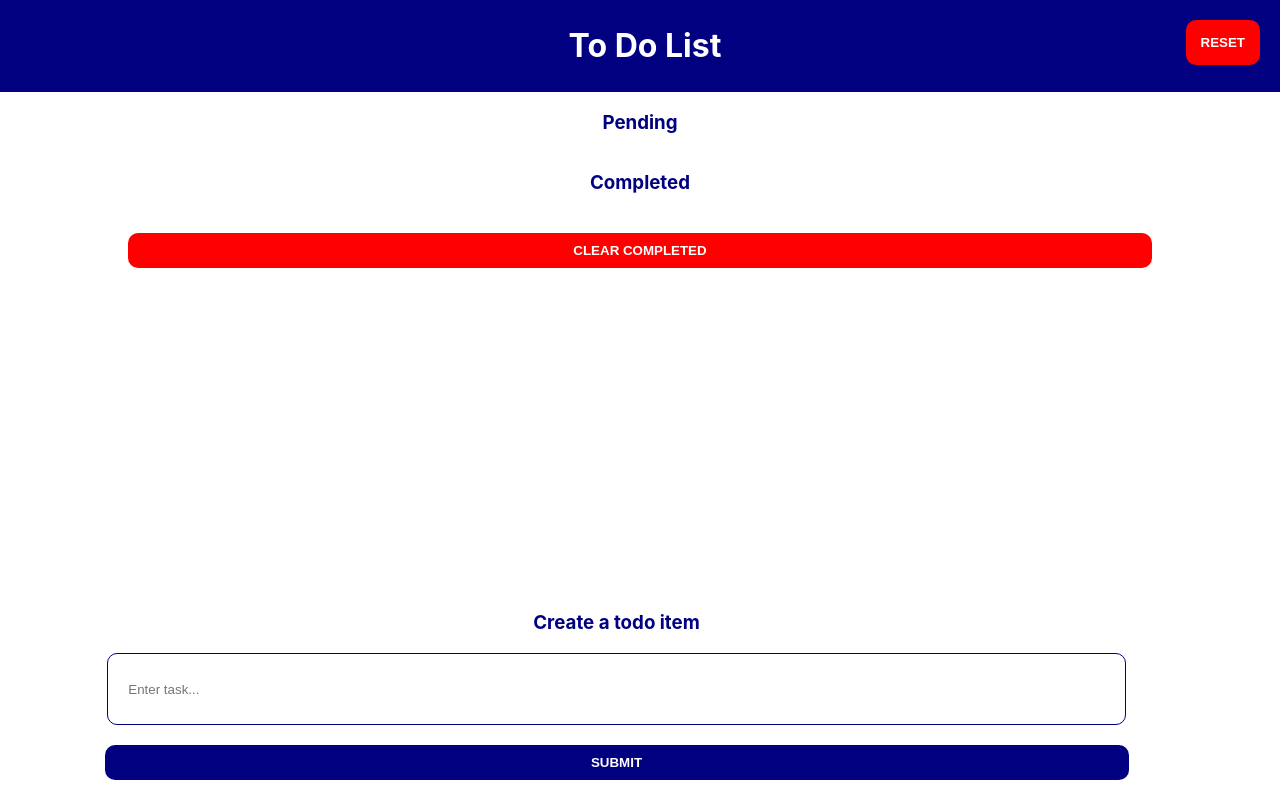
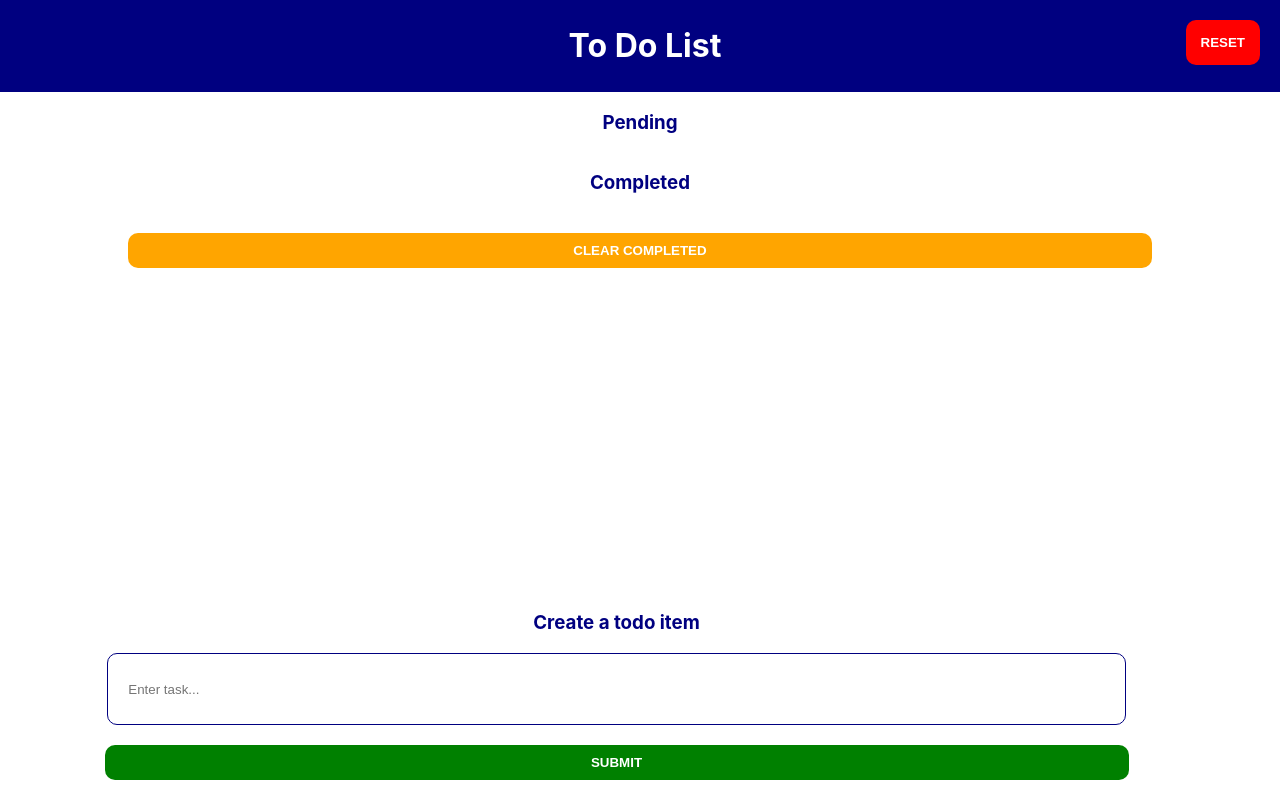
Before and after one commit to collinskoech11/TodoList, a React (Create React App) app: page / in a window 1280 px wide. Built offline with nearby package versions, Linux system fonts and the light colour scheme.

Commit message:
styling update

```diff
--- a/src/App.css
+++ b/src/App.css
@@ -65,7 +65,7 @@
 .submit{
   width:80vw;
   margin: auto;
-  background-color:navy;
+  background-color:green;
   text-transform: uppercase;
   color:white;
   font-weight:bold;
@@ -77,7 +77,7 @@
 .clear{
   width:80vw;
   margin: auto;
-  background-color:red ;
+  background-color:orange ;
   text-transform: uppercase;
   color:#fff;
   font-weight:bold;
```
